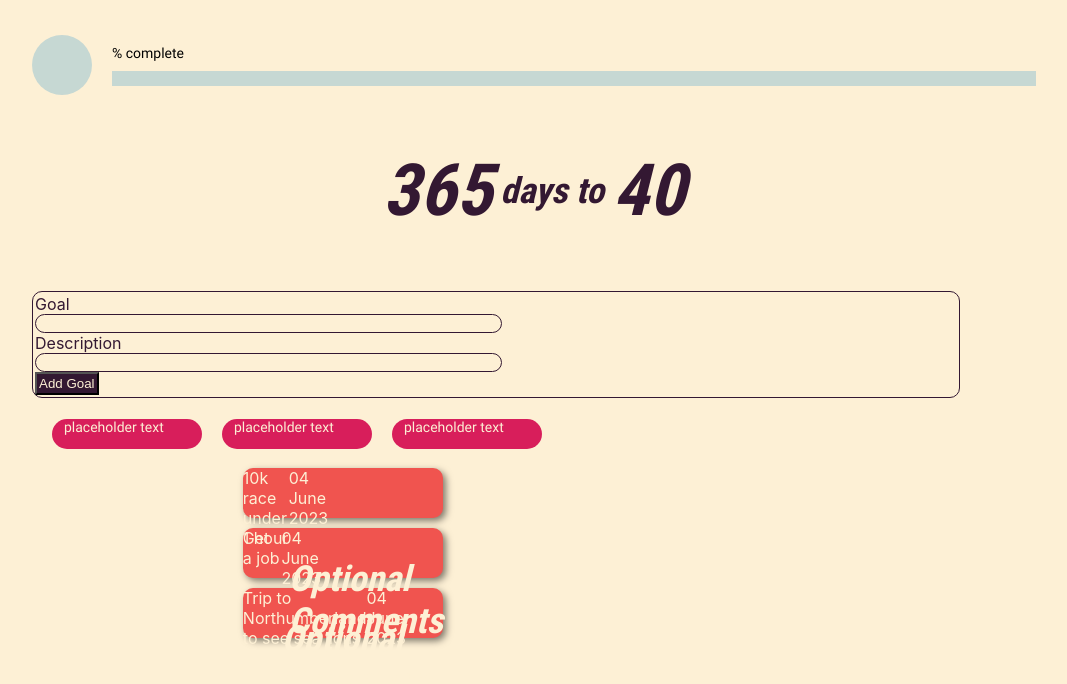
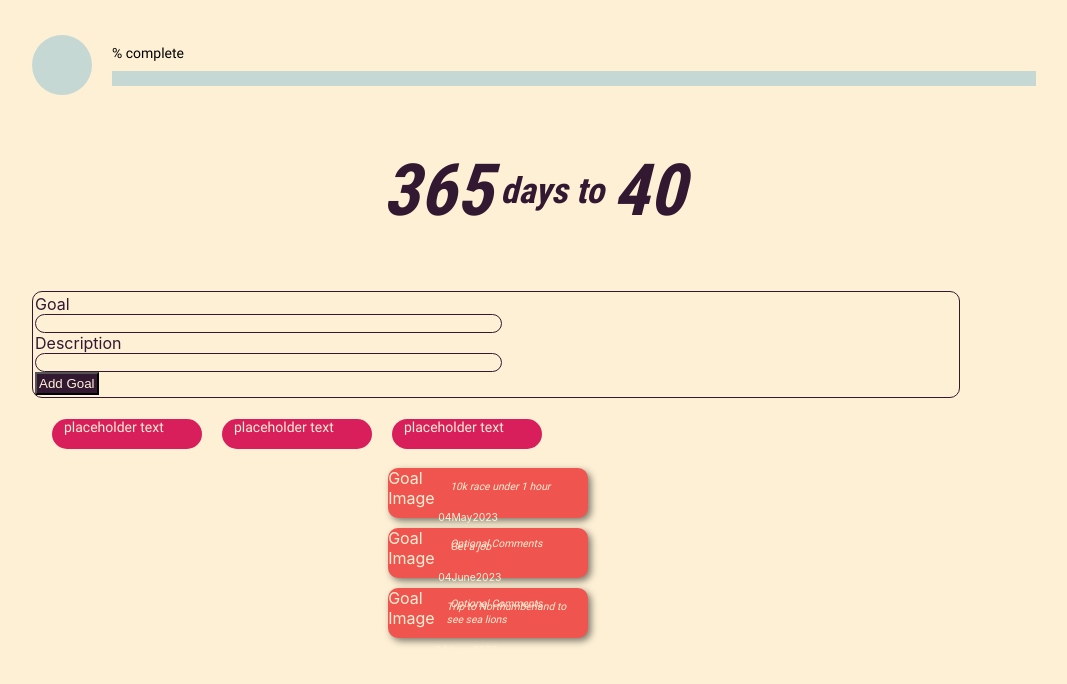
Before and after one commit to NicolaHearn/40x40Challenge, a React (Create React App) app: page / in a window 1280 px wide. Shown: the top 684 px of the page, without its empty margins (106-1173 px from the left). Built offline with nearby package versions, Linux system fonts and the light colour scheme.

Commit message:
add untracked files

```diff
--- a/src/App.js
+++ b/src/App.js
@@ -13,7 +13,7 @@ function App() {
     {
       id: 1,
       title: "10k race under 1 hour",
-      deadline: new Date(2023, 5, 4)
+      deadline: new Date(2023, 4, 4)
     },
     {
       id: 2,
--- a/src/components/Goals/GoalItem.css
+++ b/src/components/Goals/GoalItem.css
@@ -10,5 +10,18 @@
     flex-grow: 1;
     color: #FDF0D5;
     display: flex;
+}
 
+.goal-item p {
+    font-style: italic;
+    font-size: 0.65rem;
 }
+
+.goal-item__deadline {
+    font-size: 0.65rem;
+    display: inline-flex;
+}
+
+.goal-item__image {
+    width: 25%;
+}
--- a/src/components/Goals/GoalItem.js
+++ b/src/components/Goals/GoalItem.js
@@ -7,14 +7,15 @@ function GoalItem(props) {
 
     return (
         <div className="goal-item">
-            <div>{props.title}</div>
+            <div className="goal-item__image">Goal Image</div>
             <div>
-                <div>
+                <p>{props.title}</p>
+                <div className="goal-item__deadline">
                     <div>{day}</div>
-                    <div>{month}</div>
-                    <div>{year}</div>
+                    <div>{month} </div>
+                    <div>{year} </div>
                 </div>
-                <h2>Optional Comments</h2>
+                <p>Optional Comments</p>
             </div>
         </div>
     );
```
